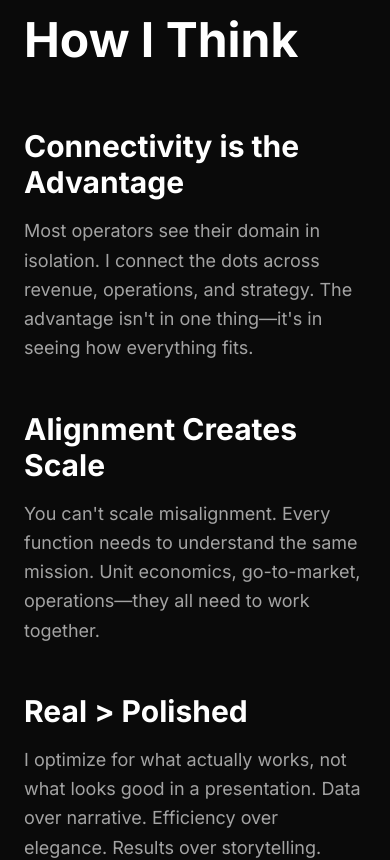
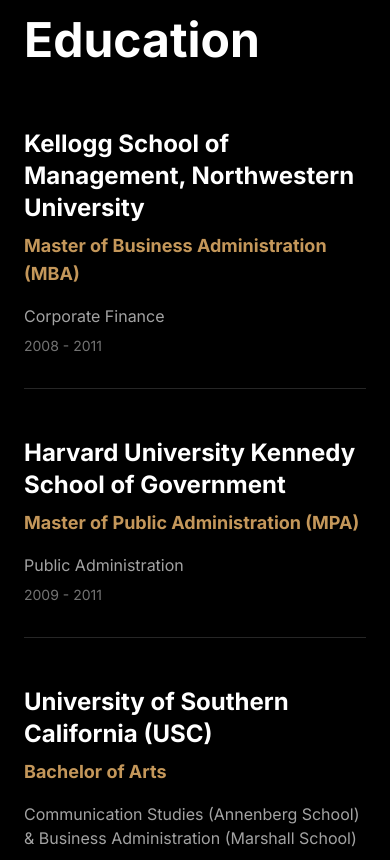
Before and after one commit to letsnavigatebmw/brandonmweaver, a React (Vite) app: page / in a window 390 px wide. Shown: the part 5860-6720 px from the top of the page. Built offline with nearby package versions, Linux system fonts and the light colour scheme.

Commit message:
Add Education section with Kellogg, Harvard, and USC credentials

```diff
--- a/src/App.jsx
+++ b/src/App.jsx
@@ -2,6 +2,7 @@ import Navbar from './components/Navbar'
 import Hero from './components/Hero'
 import About from './components/About'
 import Projects from './components/Projects'
+import Education from './components/Education'
 import Differentiator from './components/Differentiator'
 import ThoughtLeadership from './components/ThoughtLeadership'
 import Contact from './components/Contact'
@@ -14,6 +15,7 @@ function App() {
       <Hero />
       <About />
       <Projects />
+      <Education />
       <Differentiator />
       <ThoughtLeadership />
       <Contact />
--- /dev/null
+++ b/src/components/Education.jsx
@@ -0,0 +1,58 @@
+export default function Education() {
+  const education = [
+    {
+      school: 'Kellogg School of Management, Northwestern University',
+      degree: 'Master of Business Administration (MBA)',
+      major: 'Corporate Finance',
+      year: '2008 - 2011',
+    },
+    {
+      school: 'Harvard University Kennedy School of Government',
+      degree: 'Master of Public Administration (MPA)',
+      major: 'Public Administration',
+      year: '2009 - 2011',
+    },
+    {
+      school: 'University of Southern California (USC)',
+      degree: 'Bachelor of Arts',
+      major: 'Communication Studies (Annenberg School) & Business Administration (Marshall School)',
+      year: '1998 - 2002',
+    },
+  ]
+
+  return (
+    <section id="education" className="py-24 px-6 bg-black">
+      <div className="max-w-5xl mx-auto">
+        <h2 className="text-5xl md:text-6xl font-bold mb-16 text-white">
+          Education
+        </h2>
+
+        <div className="space-y-12">
+          {education.map((edu, index) => (
+            <div key={index} className="border-b border-gray-800 pb-8 last:border-b-0">
+              {/* School & Degree */}
+              <div className="mb-4">
+                <h3 className="text-2xl font-bold text-white mb-2">
+                  {edu.school}
+                </h3>
+                <p className="text-lg text-gold-400 font-bold">
+                  {edu.degree}
+                </p>
+              </div>
+
+              {/* Major & Year */}
+              <div className="flex flex-col md:flex-row md:justify-between md:items-end gap-2">
+                <p className="text-base text-gray-400">
+                  {edu.major}
+                </p>
+                <p className="text-sm text-gray-500">
+                  {edu.year}
+                </p>
+              </div>
+            </div>
+          ))}
+        </div>
+      </div>
+    </section>
+  )
+}
--- a/src/components/Navbar.jsx
+++ b/src/components/Navbar.jsx
@@ -6,6 +6,7 @@ export default function Navbar() {
 
   const links = [
     { name: 'Experience', href: '#projects' },
+    { name: 'Education', href: '#education' },
     { name: 'Approach', href: '#differentiator' },
     { name: 'Thought Leadership', href: '#thought-leadership' },
     { name: 'Contact', href: '#contact' },
```
